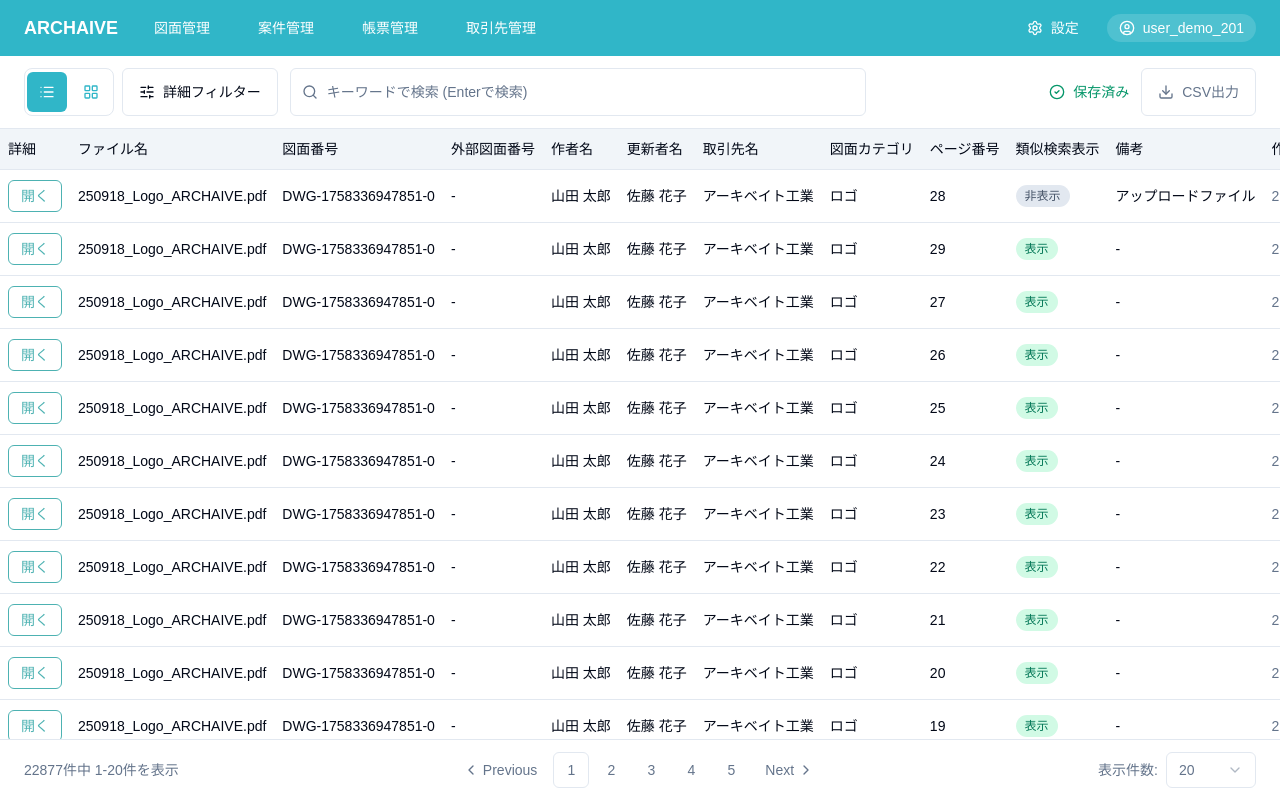
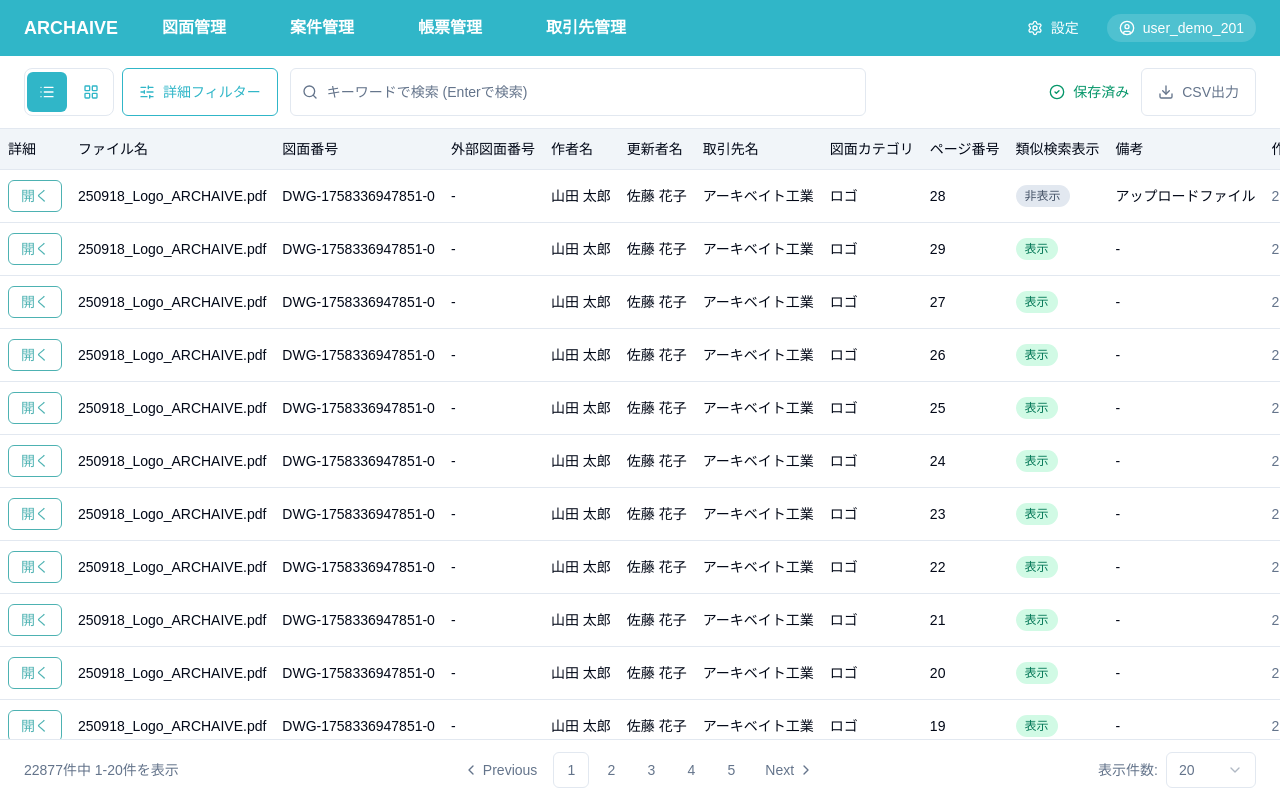
Before and after one commit to ShotaGhoona/archaive-demo-shimoie, a Next.js app in the folder frontend/: page /drawing-management in a window 1280 px wide. Built offline with nearby package versions, Linux system fonts and the light colour scheme; no server answers; a web font is replaced by a local one.

Commit message:
fix:　UI修正

```diff
--- a/frontend/src/page-components/drawing-management/home/ui-block/filter-bar/ui/DrawingManagementFilterBar.tsx
+++ b/frontend/src/page-components/drawing-management/home/ui-block/filter-bar/ui/DrawingManagementFilterBar.tsx
@@ -55,7 +55,7 @@ export function DrawingManagementFilterBar() {
         <Button
           variant='outline'
           size='lg'
-          className='h-12 gap-2 px-4'
+          className='h-12 gap-2 border-[#30B6C8] px-4 text-[#30B6C8] hover:bg-[#30B6C8]/10 hover:text-[#30B6C8]'
           onClick={() => {
             // TODO: API呼び出し
             alert('詳細フィルターを開く（未実装）');
--- a/frontend/src/widgets/top-navigation/ui/TopNavigationWidget.tsx
+++ b/frontend/src/widgets/top-navigation/ui/TopNavigationWidget.tsx
@@ -16,7 +16,7 @@ export function TopNavigationWidget() {
         {NAV_ITEMS.map((item) => (
           <button
             key={item}
-            className='rounded-full px-3 py-1 transition hover:bg-white/15'
+            className='rounded-full px-5 py-3 text-base font-semibold transition hover:bg-white/15'
             type='button'
             onClick={() => {
               // TODO: API呼び出し
```
